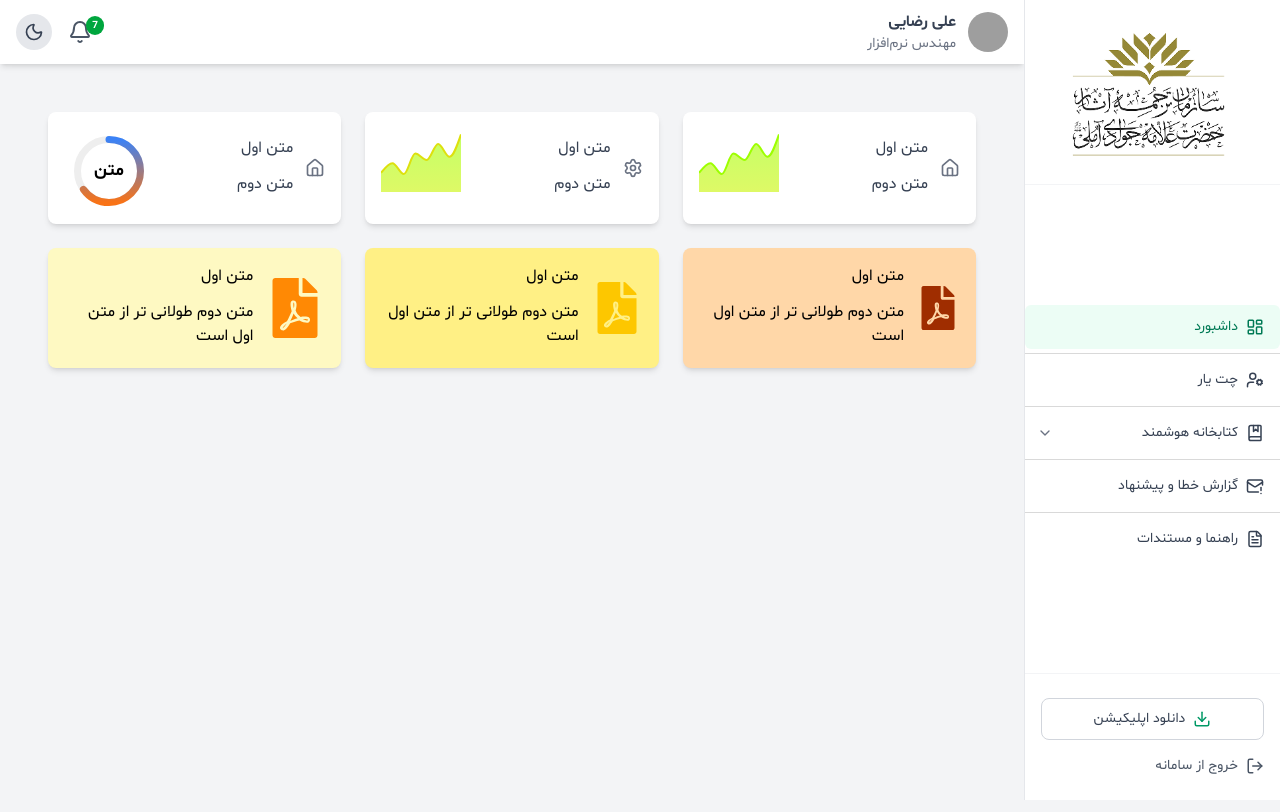
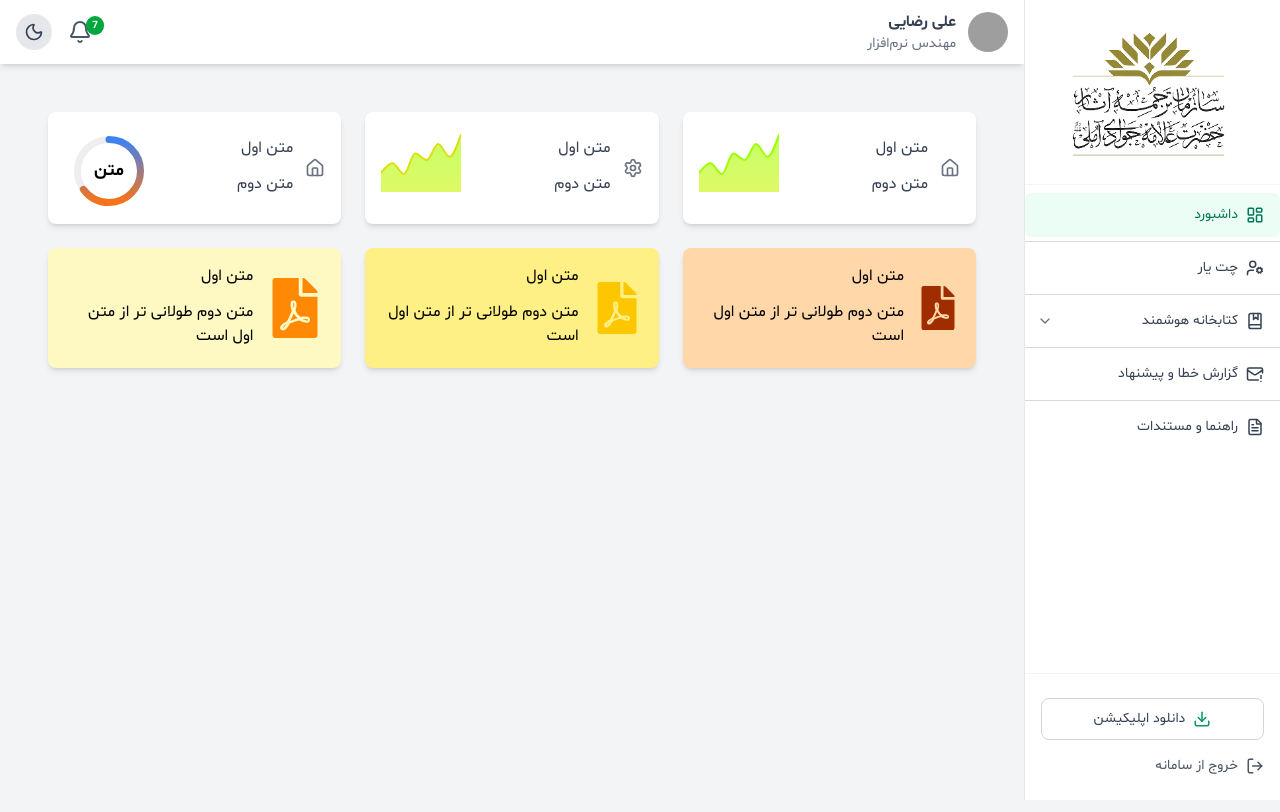
Before and after one commit to NegarHastammm/TranslateAgain, a Next.js app: page /dashboard in a window 1280 px wide. Shown: the top 812 px of the page. Built offline with nearby package versions, Linux system fonts and the light colour scheme; grey boxes are pictures that could not be loaded.

Commit message:
solve sidebar problem about jumping

```diff
--- a/app/ui/SideBar.tsx
+++ b/app/ui/SideBar.tsx
@@ -66,7 +66,12 @@ const Sidebar: React.FC<SidebarProps> = ({ isOpen, setIsOpen }) => {
           "md:translate-x-0"
         )}
       >
-        <div className="flex flex-col h-full justify-between overflow-y-auto">
+       <div className="flex flex-col h-full justify-between">
+
+
+
+
+
 
           {/* لوگو */}
           <div className="relative py-6 px-4 border-b border-gray-100 flex justify-center items-center">
@@ -80,7 +85,7 @@ const Sidebar: React.FC<SidebarProps> = ({ isOpen, setIsOpen }) => {
           </div>
 
           {/* منو — مشکل اینجا بود (mt-[-80]) → حذف شد */}
-          <nav className="relative mt-2">
+          <nav className="flex-1 overflow-y-auto mt-2">
             <ul className="space-y-0">
               {menu.map((item, index) => (
                 <li key={item.key} className="relative">
@@ -116,7 +121,8 @@ const Sidebar: React.FC<SidebarProps> = ({ isOpen, setIsOpen }) => {
                   {item.key === "report" && (
                     <div
                       className={clsx(
-                        "overflow-hidden transition-all duration-300",
+                        "overflow-hidden transition-[max-height,opacity] duration-300"
+,
                         submenuOpen ? "max-h-60 opacity-100" : "max-h-0 opacity-0"
                       )}
                     >
```
